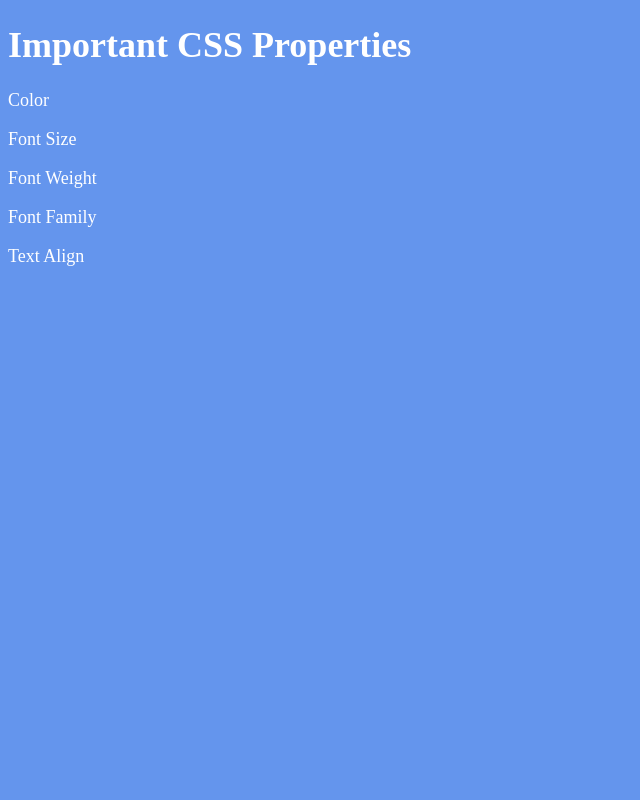
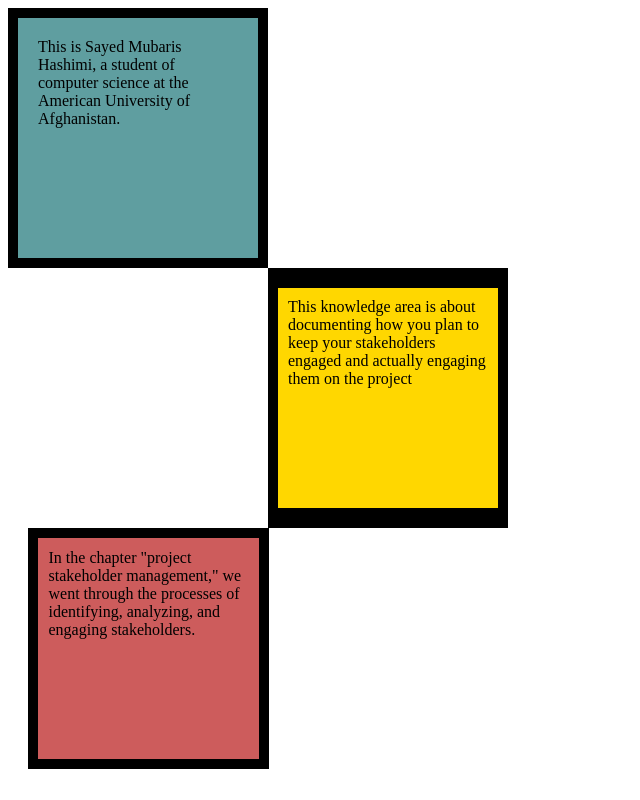
Before and after one commit to SMHashimi/JavaScriptPractice, a plain HTML site: page 16CSSBoxModel/index.html in a window 1280 px wide. Shown: the whole page, without its empty margins (0-640 px from the left). Drawn offline with Linux system fonts and the light colour scheme.

Commit message:
CssBoxModel

```diff
--- a/16CSSBoxModel/index.html
+++ b/16CSSBoxModel/index.html
@@ -3,36 +3,60 @@
 
 <head>
   <meta charset="UTF-8">
-  <title>CSS Properties</title>
+  <title>CSS Box Model</title>
   <style>
-    body {
-      background-color: cornflowerblue;
-      color: white;
-      font-size: 18px;
+    /* Write your CSS code here */
+    div {
+      height: 200px;
+      width: 200px;
     }
 
-    /* Don't change the CSS above, add Your CSS below */
+    p {
+      margin: 0;
+    }
 
+    #firstbox {
+      background-color: cadetblue;
+      padding: 20px;
+      border: 10px solid black;
+    }
+
+    #secondbox {
+      background-color: gold;
+      border: solid black;
+      border-width: 20px 10px;
+      margin-left: 260px;
+      padding: 10px;
+
+    }
+
+    #thirdbox {
+      background-color: indianred;
+      border: 10px solid black;
+      margin-left: 20px;
+      padding: 10.5px;
+    }
 
   </style>
 </head>
 
 <body>
-  <h1>Important CSS Properties</h1>
-  <p>Color</p>
-  <p>Font Size</p>
-  <p>Font Weight</p>
-  <p>Font Family</p>
-  <p>Text Align</p>
+  <div id = "firstbox">
+    <p>This is Sayed Mubaris Hashimi, a student of
+    computer science at the American University of Afghanistan. </p>
+  </div>
+  <div id =  "secondbox">
+    <p>
+      This knowledge area is about documenting how you plan to keep
+      your stakeholders engaged and actually engaging them on the project
+    </p>
+  </div>
+  <div id = "thirdbox">
+    <p>
+      In the chapter "project stakeholder management," we went through
+      the processes of identifying, analyzing, and engaging stakeholders.
+    </p>
+  </div>
 
-  <!-- TODOs
-  1. Change the color of <p>Color</p> to "coral" color.
-  2. Change the font size of <p>Font Size</p> to 2X the size of the root font size.
-  3. Change the font weight of <p>Font Weight</p> to 900.
-  4. Change the font family of <p>Font Family</p> to the Google font Caveat with regular (400) font weight.
-  Link: https://fonts.google.com/specimen/Caveat
-  5. Change the <p>Text Align</p> to right align.
-  6. Change the the root (html element) font size to 30px -->
 </body>
-
 </html>
```
Also changed, not shown: 16CSSBoxModel/font-family.html (deleted, +0 -49 lines), 16CSSBoxModel/font-size.html (deleted, +0 -41 lines), 16CSSBoxModel/goal.png, 1 other file.
